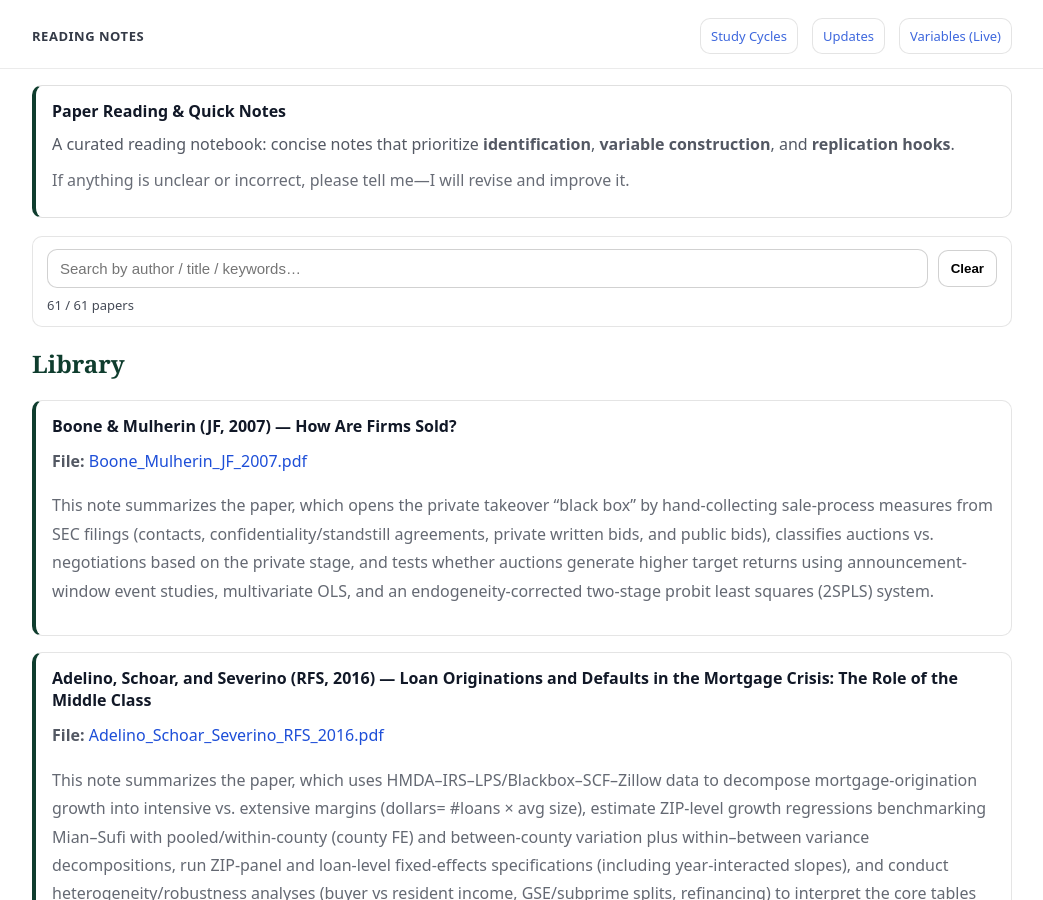
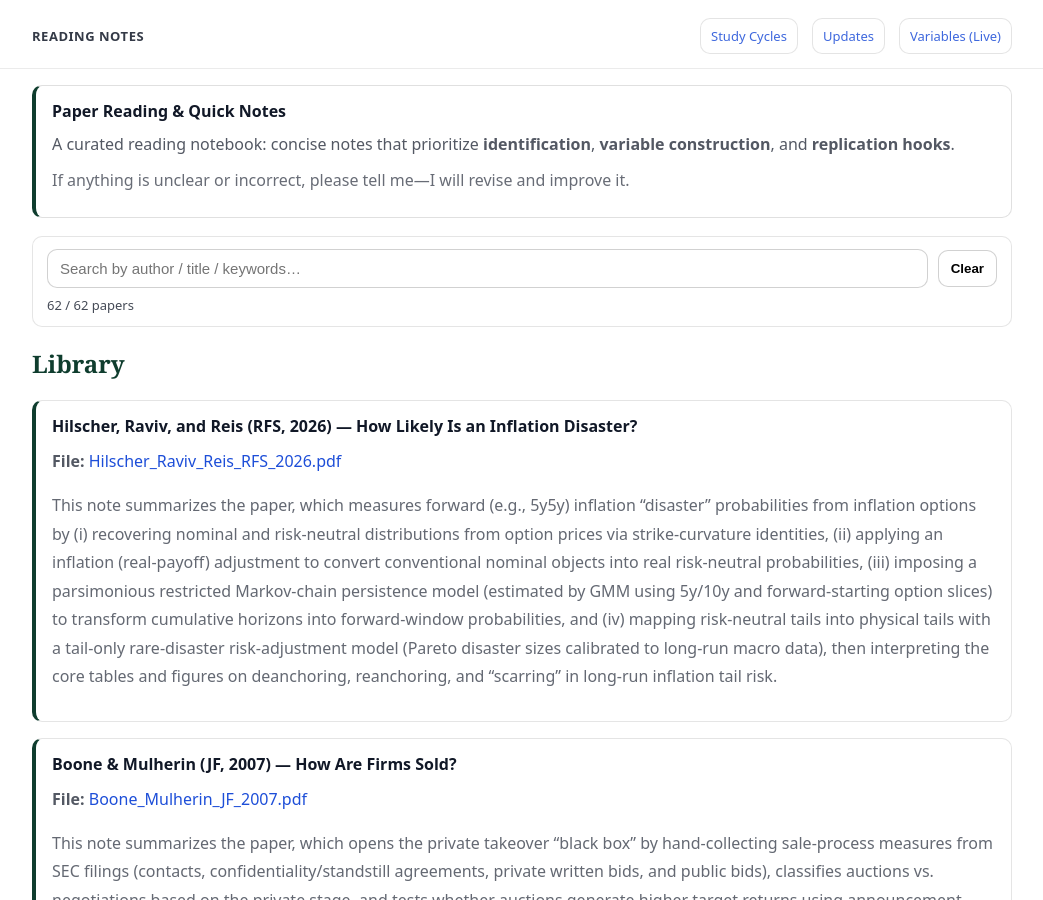
Before and after one commit to yaxinzn/study-archive, a Jekyll site: the page built from reading/index.md, in a window 1280 px wide and 900 px high. Shown: the whole window, without its empty margins (118-1161 px from the left). Built offline with Jekyll 4.4.1, drawn with Linux system fonts in a browser that asks for light colours.

Commit message:
Reading: add/update Hilscher_Raviv_Reis_RFS_2026.pdf

```diff
--- a/_data/reading.yml
+++ b/_data/reading.yml
@@ -1,3 +1,8 @@
+- title: "Hilscher, Raviv, and Reis (RFS, 2026) — How Likely Is an Inflation Disaster?"
+  file: "Hilscher_Raviv_Reis_RFS_2026.pdf"
+  desc: "
+This note summarizes the paper, which measures forward (e.g., 5y5y) inflation “disaster” probabilities from inflation options by (i) recovering nominal and risk-neutral distributions from option prices via strike-curvature identities, (ii) applying an inflation (real-payoff) adjustment to convert conventional nominal objects into real risk-neutral probabilities, (iii) imposing a parsimonious restricted Markov-chain persistence model (estimated by GMM using 5y/10y and forward-starting option slices) to transform cumulative horizons into forward-window probabilities, and (iv) mapping risk-neutral tails into physical tails with a tail-only rare-disaster risk-adjustment model (Pareto disaster sizes calibrated to long-run macro data), then interpreting the core tables and figures on deanchoring, reanchoring, and “scarring” in long-run inflation tail risk."
+
 - title: "Boone & Mulherin (JF, 2007) — How Are Firms Sold?"
   file: "Boone_Mulherin_JF_2007.pdf"
   desc: "This note summarizes the paper, which opens the private takeover “black box” by hand-collecting sale-process measures from SEC filings (contacts, confidentiality/standstill agreements, private written bids, and public bids), classifies auctions vs. negotiations based on the private stage, and tests whether auctions generate higher target returns using announcement-window event studies, multivariate OLS, and an endogeneity-corrected two-stage probit least squares (2SPLS) system."
```
Also changed, not shown: 1 other file.
